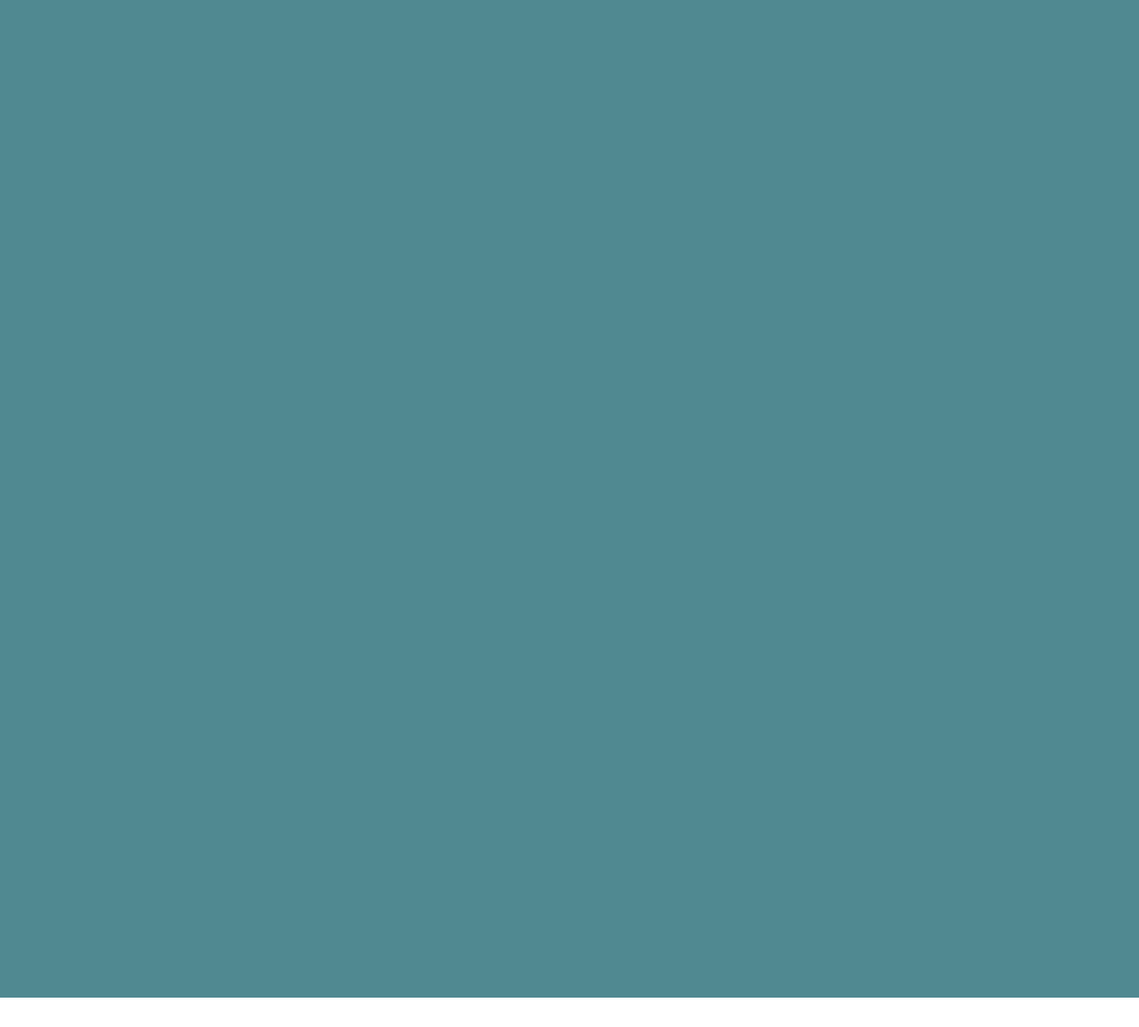
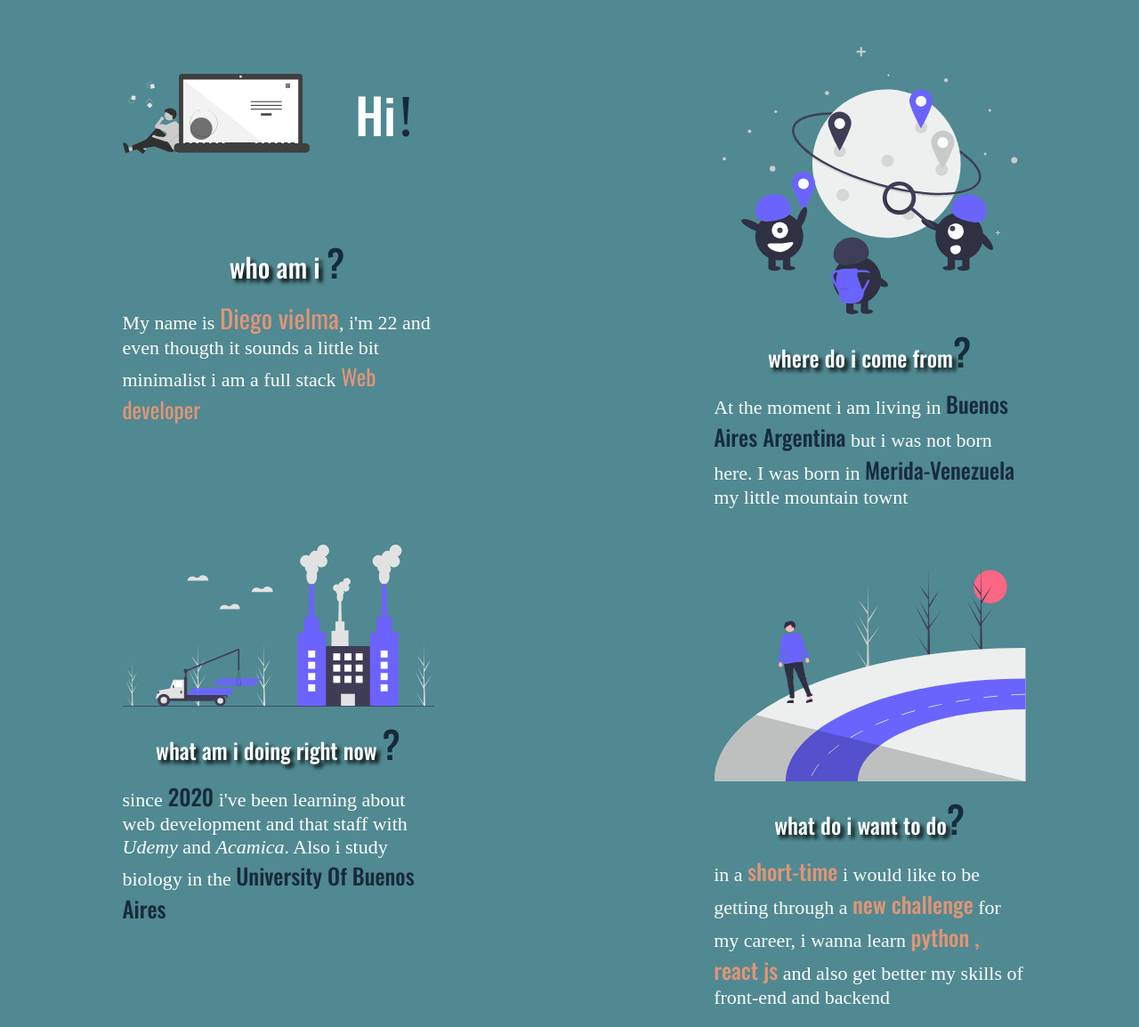
Before and after one commit to dijevic/bearRepository, a plain HTML site: page index.html in a window 1280 px wide. Shown: the part 1032-2186 px from the top of the page at 89% size. Before the commit the page ends 2153 px from the top, so only its background shows below. Drawn offline with nearby package versions, Linux system fonts and the light colour scheme; a web font is replaced by a local one.

Commit message:
modifique parte A del proyecto en su totalidad

```diff
--- a/JS/app.js
+++ b/JS/app.js
@@ -19,33 +19,19 @@ const firstLetter       =document.querySelectorAll('.fist-letter');
 const welcomeText       =document.querySelector('.welcome-text');
 const messageText       =document.querySelector('.message');
 const navBarOptions     =document.querySelectorAll('.navBarOptions');
+const main              =document.querySelector('.main');
+const header            =document.querySelector('.header')
 let numbers             = [2,'almost there','ready !'];
 let num = 0;
 
 
-html.style.overflow ='hidden';
-setInterval(() => {
-    loader.textContent =  numbers[num]
-    num++
-}, 800);
-setTimeout(() => {
-
-pantallaLoading.classList.add('hidde')
-html.style.overflow ='visible';
-welcomeText.classList.add('efecto');
-messageText.classList.add('efecto')
-}, 3000);
-setTimeout(() => {
-
-    pantallaLoading.style.display = 'none'
-
-}, 4000);
-
-let i = 0;
 
 
 
-// efectos y animaciones
+
+
+
+// ##### EFECTOS Y ANIMACIONES #################
 
 // evento para mi boton hamburguesa !
 btnBars.addEventListener('click',()=>{
@@ -125,7 +111,6 @@ btnBars.addEventListener('click',()=>{
 
             }
             else{
-                cards[i].classList.remove('animacion');
                 tituloDeveloper.classList.remove('blue')
                 firstLetter.forEach(letter=>{
                     letter.classList.remove('blue')
@@ -145,13 +130,35 @@ btnBars.addEventListener('click',()=>{
 
             }
         }
-        if(y = 0){
-            tituloDeveloper.classList.add('blue')
+    }
+
+    // funcion que me permite disponer de la pagina de loading mientras mis imagnes se cargan correctamente
+// tambien oculto la barra de navegacion
+const loadingPage = ()=>{
+    html.style.overflow ='hidden';
+    setInterval(() => {
+        loader.textContent =  numbers[num]
+        num++
+    }, 800);
+    setTimeout(() => {
+
+    pantallaLoading.classList.add('hidde')
+    html.style.overflow ='visible';
+    welcomeText.classList.add('efecto');
+    messageText.classList.add('efecto');
+    header.style.display='flex';
+    main.style.display='block';
+    }, 3000);
+    setTimeout(() => {
+
+        pantallaLoading.style.display = 'none'
+
+    }, 4000);
+}
 
 
-        }
-    }
 
-    document.addEventListener('DOMContentLoaded',()=>{
-        window.location.hash=''
-    })
+ // evento para que cuando la pagina recargue o inicie
+ document.addEventListener('DOMContentLoaded',()=>{
+     loadingPage()
+ })
--- a/index.html
+++ b/index.html
@@ -92,7 +92,7 @@
 
                         <h2 class="subtitulo">what am i doing right now <span class="letter">?</span></h2>
                         <p class="text">
-                          since 2020 i've been learning about web development and that staff width
+                          since<span class="year"> 2020</span> i've been learning about web development and that staff with
                           <a href="https://www.udemy.com">Udemy</a>
                           and <a href="https://www.acamica.com/">Acamica</a>.
                           Also i study biology in the <span class="university">University Of Buenos Aires</span>
@@ -105,8 +105,8 @@
 
                         <h2 class="subtitulo">what do i want to do<span class="letter">?</span></h2>
                         <p class="text">
-                         in a short-time i would like to be getting  through a new challenge for my career, i wanna learn
-                         <span class="new-skills">python , react js</span> and also  get better my skills with front-end and backend
+                         in a <span class="word">short-time</span> i would like to be getting  through a <span class="word">new challenge</span> for my career, i wanna learn
+                         <span class="new-skills">python , react js</span> and also  get better my skills of front-end and backend
                         </p>
                     </div>
 
--- a/styles-scss/HEADER/_header-968px.scss
+++ b/styles-scss/HEADER/_header-968px.scss
@@ -53,7 +53,7 @@
                         }
                         &.blue{
                             &:hover{
-                            border-bottom: 1.5px solid #fff;
+                            border-bottom: 1.5px solid #508991;
                             .fist-letter{
                                 color: #508991;
                             }
--- a/styles-scss/HEADER/_header-mobile.scss
+++ b/styles-scss/HEADER/_header-mobile.scss
@@ -51,6 +51,7 @@
     position: sticky;
     top: 0;
     z-index: 500;
+    display: none;
     .logo{
         margin-left: 20px;
         color:#fff;
--- a/styles-scss/MAIN/main-about-me/_about-me-mobile.scss
+++ b/styles-scss/MAIN/main-about-me/_about-me-mobile.scss
@@ -9,6 +9,7 @@
 
 }
 .main{
+    display: none;
     .about-me{
        background: #508991;
 
@@ -192,6 +193,13 @@
                         font-weight: 494;
 
                     }
+
+                    .year{
+                        @extend .university;
+                    }
+                    .word{
+                        @extend .new-skills;
+                    }
                 }
                 .university{
                     font-size: 25px;
```
Also changed, not shown: styles/styles.css, 1 other file.
